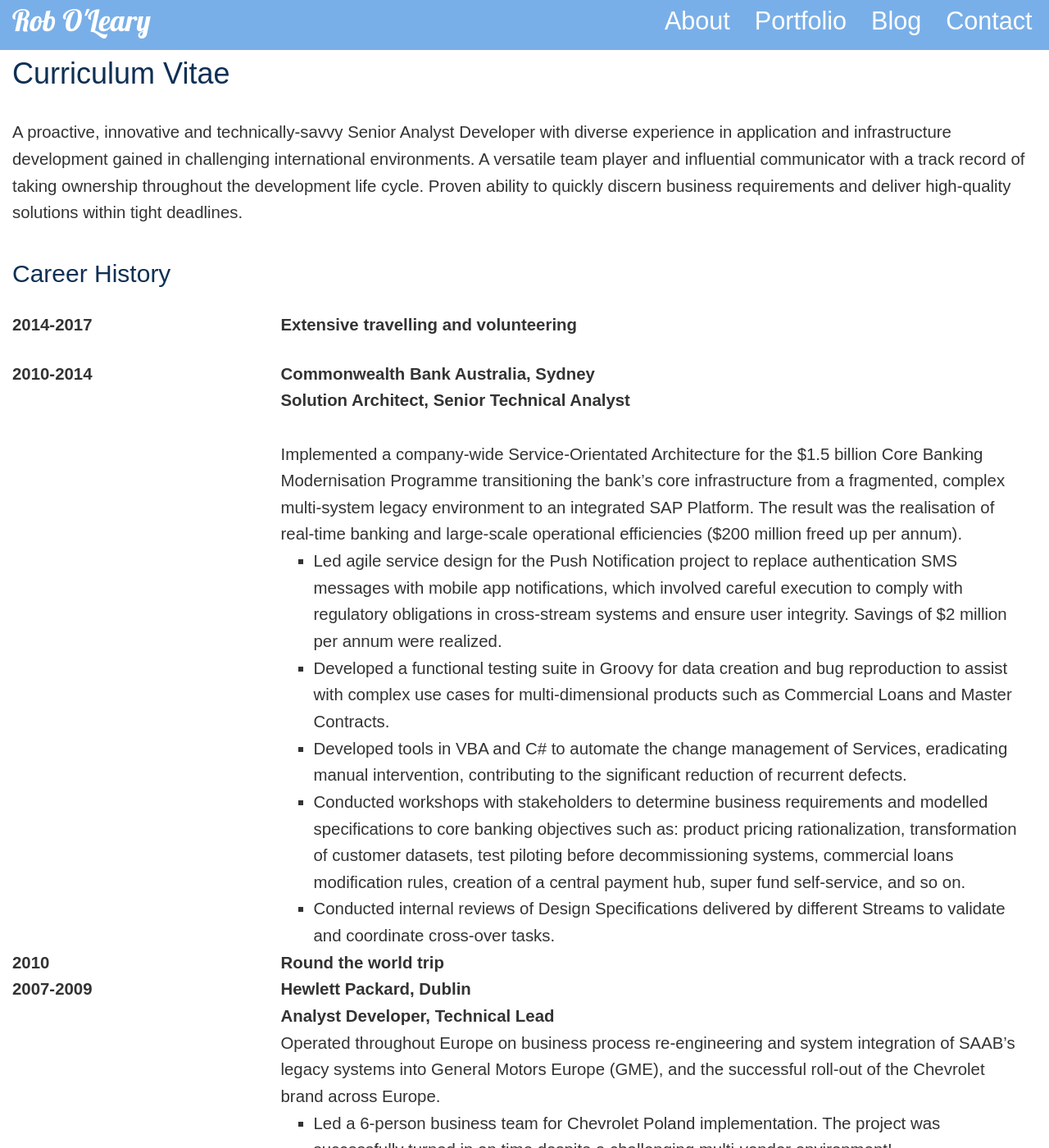
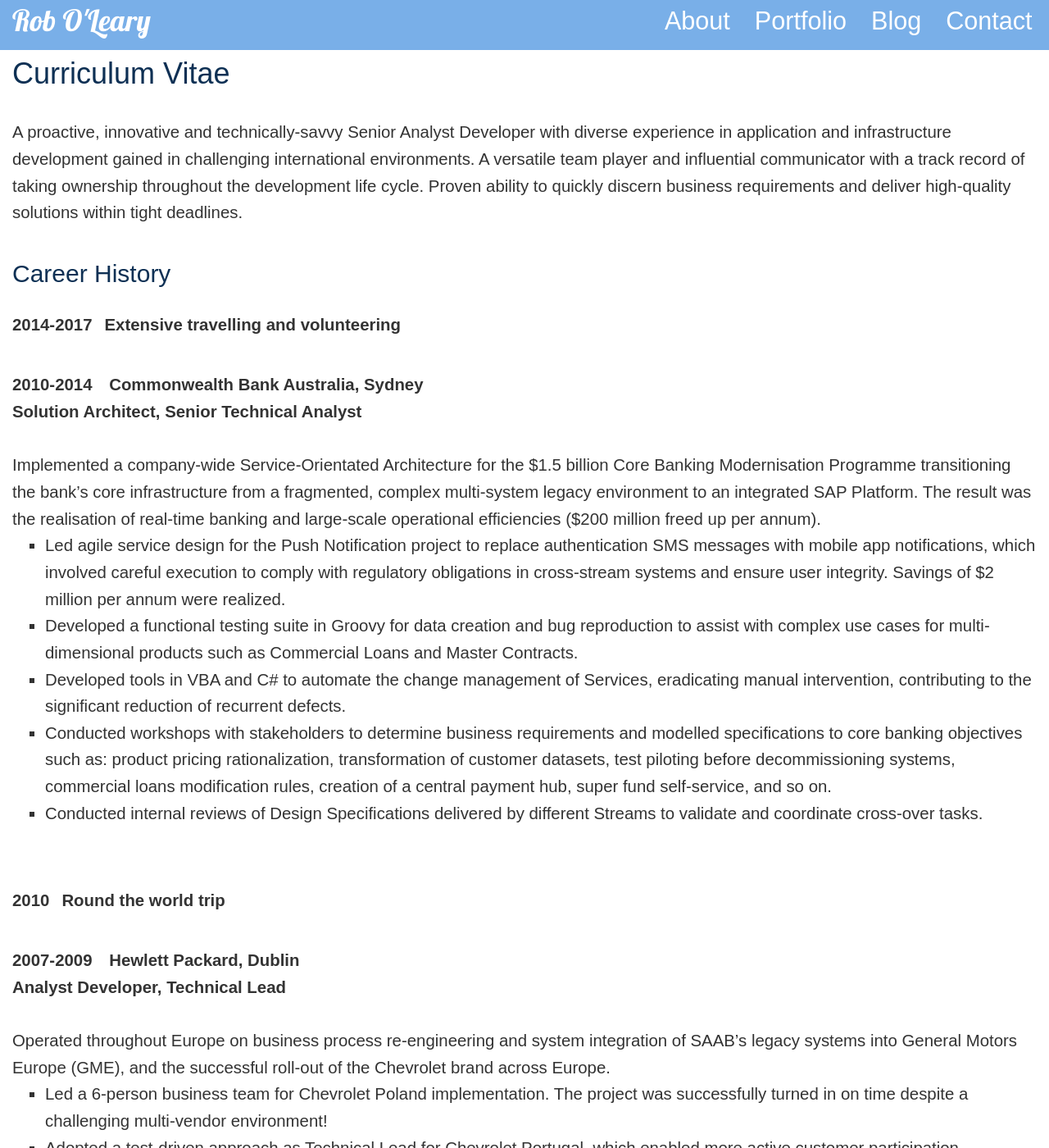
Before and after one commit to robole/robole.github.io, a Jekyll site: the page built from _pages/cv.html, in a window 1280 px wide and 1400 px high. Shown: the whole window at 82% size. Built offline with Jekyll 4.4.1, drawn with Linux system fonts in a browser that asks for light colours.

Commit message:
fixed cv layout

```diff
--- a/_includes/about.html
+++ b/_includes/about.html
@@ -5,9 +5,9 @@
         </div>
         <div class="col-sm-12 col-md-12">
             <p>Hello!</p>
-            <p>I'm Rob O'Leary, an independent Designer from Ireland.</p>
-            <p>I have diverse, multidisciplinary experience in application and infrastructure development. See my <a href="/cv">CV (Résumé)</a> for more on that!</p>
-            <p>I have an unrelenting passion for technology, <a href="/travel">travel</a>, and life in general! I pour this enthusiasm into every far-fetched cause that I put action to! :-)</p>
+            <p>I'm Rob O'Leary, an independent Analyst Developer from Ireland.</p>
+            <p>I have diverse, multidisciplinary experience in application and infrastructure development. Check my <a href="/cv">CV (Résumé)</a> for more details!</p>
+            <p>I have an unrelenting passion for technology and life! I pour this enthusiasm into every far-fetched cause that I put action to! :-) </p>
           </p>
         </div>
     </div>
--- a/_pages/cv.html
+++ b/_pages/cv.html
@@ -12,9 +12,9 @@ permalink: /cv
   <section class="cv-history">
     <h2>Career History</h2>
     <ul class="cv-history-list">
-      <li><span class="col-sm-3 col-md-3 cv-history-list-date"><strong>2014-2017</strong></span><span class="col-sm-9 col-md-9"><strong>Extensive travelling and volunteering</strong><br/></span></li>
-      <li><span class="col-sm-3 col-md-3 cv-history-list-date"><strong>2010-2014</strong></span>
-        <span class="col-sm-9 col-md-9"><strong>Commonwealth Bank Australia, Sydney<br/>Solution Architect, Senior Technical Analyst<br/><br/></strong>Implemented a company-wide Service-Orientated Architecture for the $1.5 billion Core Banking Modernisation Programme transitioning the bank’s core infrastructure from a fragmented, complex multi-system legacy environment to an integrated SAP Platform. The result was the realisation of real-time banking and large-scale operational efficiencies ($200 million freed up per annum).<br/>
+      <li><span class="col-sm-3 col-md-3 col-lg-3 cv-history-list-date"><strong>2014-2017</strong></span><span class="col-sm-9 col-md-9 col-lg-9"><strong>Extensive travelling and volunteering</strong><br/></span></li>
+      <li><span class="col-sm-3 col-md-3 col-lg-3 cv-history-list-date"><strong>2010-2014</strong></span>
+        <span class="col-sm-9 col-md-9 col-lg-9"><strong>Commonwealth Bank Australia, Sydney<br/>Solution Architect, Senior Technical Analyst<br/><br/></strong>Implemented a company-wide Service-Orientated Architecture for the $1.5 billion Core Banking Modernisation Programme transitioning the bank’s core infrastructure from a fragmented, complex multi-system legacy environment to an integrated SAP Platform. The result was the realisation of real-time banking and large-scale operational efficiencies ($200 million freed up per annum).<br/>
     <ul class="cv-history-points">
       <li>Led agile service design for the Push Notification project to replace authentication SMS messages with mobile app notifications, which involved careful execution to comply with regulatory obligations in cross-stream systems and ensure user integrity. Savings of $2 million per annum were realized.</li>
       <li>Developed a functional testing suite in Groovy for data creation and bug reproduction to assist with complex use cases for multi-dimensional products such as Commercial Loans and Master Contracts.</li>
@@ -24,10 +24,10 @@ permalink: /cv
     </ul>
     </span>
       </li>
-      <li><span class="col-sm-3 col-md-3 cv-history-list-date"><strong>2010</strong></span><span class="col-sm-9 col-md-9"><strong>Round the world trip</strong><br/></span></li>
+      <li><span class="col-sm-3 col-md-3 col-lg-3 cv-history-list-date"><strong>2010</strong></span><span class="col-sm-9 col-md-9 col-lg-9"><strong>Round the world trip</strong><br/></span></li>
       <li>
-        <span class="col-sm-3 col-md-3 cv-history-list-date"><strong>2007-2009</strong></span>
-        <span class="col-sm-9 col-md-9"><strong>Hewlett Packard, Dublin<br/>Analyst Developer, Technical Lead<br/></strong>Operated throughout Europe on business process re-engineering and system integration of SAAB’s legacy systems into General Motors Europe (GME), and the successful roll-out of the Chevrolet brand across Europe.
+        <span class="col-sm-3 col-md-3 col-lg-3 cv-history-list-date"><strong>2007-2009</strong></span>
+        <span class="col-sm-9 col-md-9 col-lg-9"><strong>Hewlett Packard, Dublin<br/>Analyst Developer, Technical Lead<br/><br/></strong>Operated throughout Europe on business process re-engineering and system integration of SAAB’s legacy systems into General Motors Europe (GME), and the successful roll-out of the Chevrolet brand across Europe.<br/>
       <ul class="cv-history-points">
         <li>Led a 6-person business team for Chevrolet Poland implementation. The project was successfully turned in on time despite a challenging multi-vendor environment!</li>
         <li>Adopted a test-driven approach as Technical Lead for Chevrolet Portugal, which enabled more active customer participation throughout development, as a result, it was the first implementation of its kind to have 100% data fidelity on roll-out.</li>
@@ -72,24 +72,24 @@ permalink: /cv
   <section class="cv-tech">
     <h2>Technical Skills</h2>
     <ul class="cv-tech-list">
-      <li><span class="col-sm-3 col-md-3 cv-tech-category"><strong>Languages:</strong></span>
-        <span class="col-sm-9 col-md-9">HTML5, CSS3, JavaScript, Java, C#, Ruby, Groovy, VBA.<br/>Oracle Certified Java Developer for Java 6.<br/>Oracle Certified Web Component Developer for J2EE 5.
+      <li><span class="col-sm-3 col-md-3 col-lg-3 cv-tech-category"><strong>Languages:</strong></span>
+        <span class="col-sm-9 col-md-9 col-lg-9">HTML5, CSS3, JavaScript, Java, C#, Ruby, Groovy, VBA.<br/>Oracle Certified Java Developer for Java 6.<br/>Oracle Certified Web Component Developer for J2EE 5.
         </li>
       <li>
-        <span class="col-sm-3 col-md-3 cv-tech-category"><strong>Analysis &amp; Design:</strong></span>
-        <span class="col-sm-9 col-md-9">Requirements Determination, Scope Determination, Functional Analysis, Object-Oriented Analysis &amp; Design (Unified Modelling Language), Refactoring, Design Patterns, Storyboarding.</span>
+        <span class="col-sm-3 col-md-3 col-lg-3 cv-tech-category"><strong>Analysis &amp; Design:</strong></span>
+        <span class="col-sm-9 col-md-9 col-lg-9">Requirements Determination, Scope Determination, Functional Analysis, Object-Oriented Analysis &amp; Design (Unified Modelling Language), Refactoring, Design Patterns, Storyboarding.</span>
       </li>
       <li>
-        <span class="col-sm-3 col-md-3 cv-tech-category"><strong>Database:</strong></span>
-        <span class="col-sm-9 col-md-9">SQL, PL/SQL, DB2, mySQL, SQL Server, Oracle, Neo4J.</span>
+        <span class="col-sm-3 col-md-3 col-lg-3 cv-tech-category"><strong>Database:</strong></span>
+        <span class="col-sm-9 col-md-9 col-lg-9">SQL, PL/SQL, DB2, mySQL, SQL Server, Oracle, Neo4J.</span>
       </li>
       <li>
-        <span class="col-sm-3 col-md-3 cv-tech-category"><strong>Testing</strong></span>
-        <span class="col-sm-9 col-md-9">Unit Testing, Integration Testing, System Testing, Regression Testing, User Acceptance Testing, Defect Reporting, Defect Resolution, xUnit, Jasmine, Selenium, RSpec, PhantomJS.</span>
+        <span class="col-sm-3 col-md-3 col-lg-3 cv-tech-category"><strong>Testing:</strong></span>
+        <span class="col-sm-9 col-md-9 col-lg-9">Unit Testing, Integration Testing, System Testing, Regression Testing, User Acceptance Testing, Defect Reporting, Defect Resolution, xUnit, Jasmine, Selenium, RSpec, PhantomJS.</span>
       </li>
       <li>
-        <span class="col-sm-3 col-md-3 cv-tech-category"><strong>Software:</strong></span>
-        <span class="col-sm-9 col-md-9">Enterprise Architect, IBM RSA, HP Quality Center, Microsoft Office, Git.</span>
+        <span class="col-sm-3 col-md-3 col-lg-3 cv-tech-category"><strong>Software:</strong></span>
+        <span class="col-sm-9 col-md-9 col-lg-9">Enterprise Architect, IBM RSA, HP Quality Center, Microsoft Office, Git.</span>
       </li>
     </ul>
   </section>
--- a/assets/css/main.css
+++ b/assets/css/main.css
@@ -315,11 +315,16 @@ a.home-navbar-logo:hover, a.home-navbar-logo:focus, a.navbar-logo:hover, a.navba
 .cv-tech-list, .cv-history-list{
   padding-left: 0;
   -webkit-padding-start: 0;
+  clear:both;
+}
+
+.cv-history-list > li > span {
+    float:none;
 }
 
 .cv-history-list > li{
-  padding-top: 2rem;
-  padding-bottom: 4rem;
+  clear:both;
+  padding: 1em 0;
 }
 
 .cv p, {
@@ -334,3 +339,20 @@ a.home-navbar-logo:hover, a.home-navbar-logo:focus, a.navbar-logo:hover, a.navba
 .cv-history-points{
   list-style-type: square;
 }
+
+.cv-education-table{
+  margin:2em 0;
+}
+
+.cv-tech-list > li > span {
+    float:none;
+}
+
+.cv-tech-list > li{
+  clear:both;
+  padding-bottom: 1em;
+}
+
+.cv-tech-list{
+  margin: 2em 0;
+}
```
